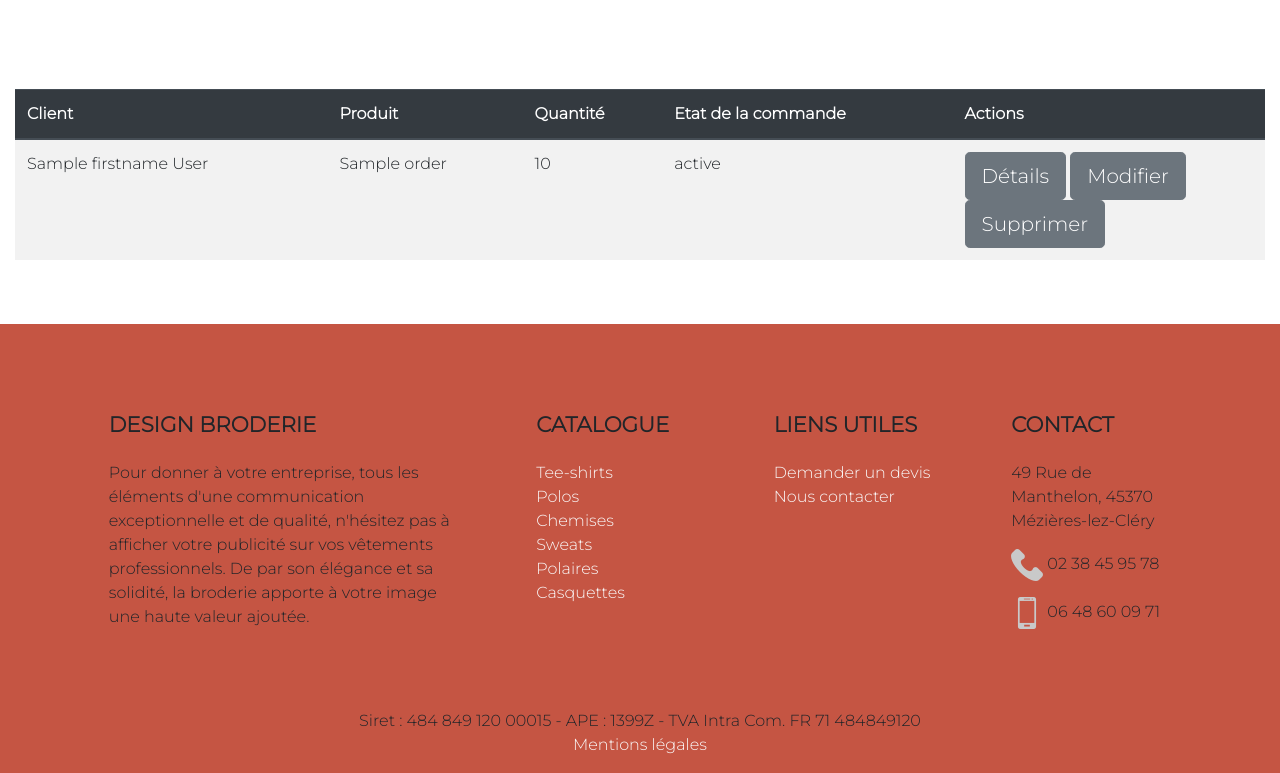
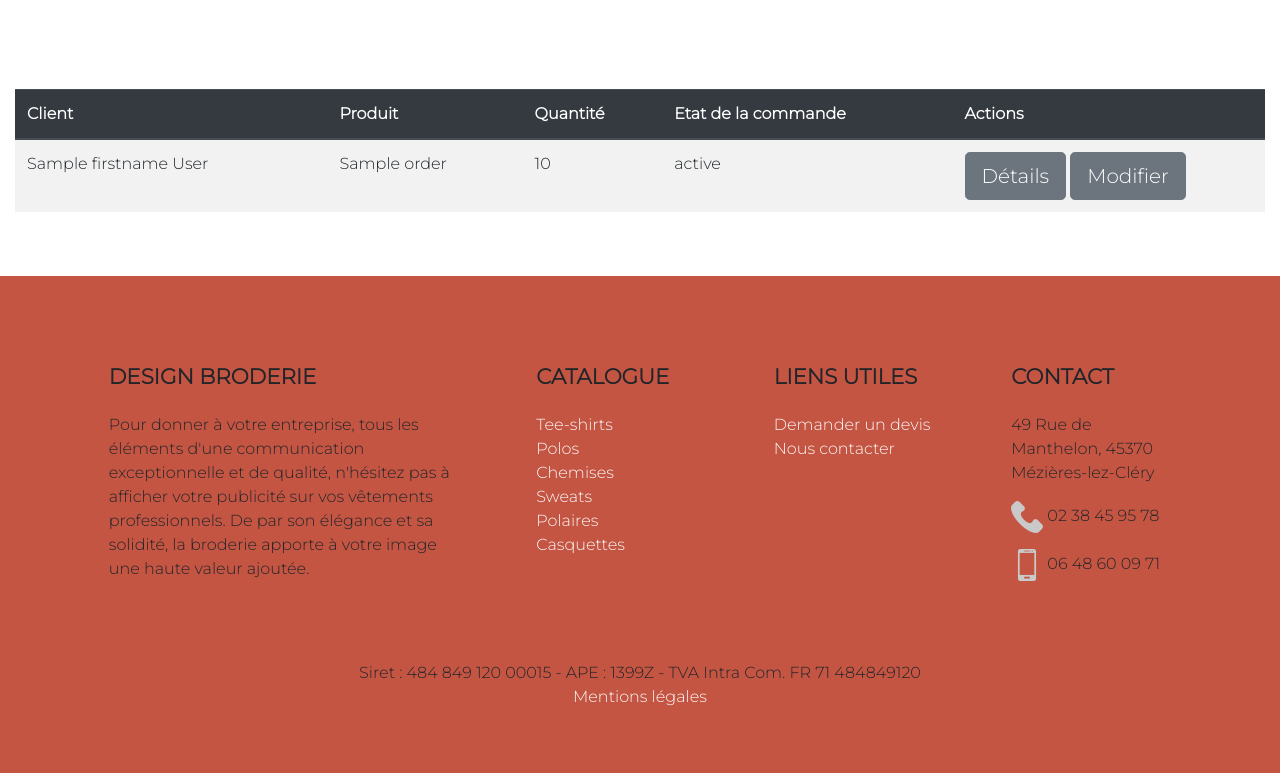
Before and after one commit to BarbaraGonthier/Project-2-DesignBroderie, a PHP site: template src/View/OrderAdmin/index.html.twig in a window 1280 px wide. Shown: the part 372-1145 px from the top of the page. After the commit the page ends 1078 px from the top, so only its background shows below. Run offline with PHP 8.4, Linux system fonts and the light colour scheme; the template is opened without the code that fills it: most values are stand-ins (such as "Sample title", 1, 10 or a date in 2020); some libraries are stand-ins or nearby versions.

Commit message:
admin can change status but cannot delete order

```diff
--- a/src/View/OrderAdmin/index.html.twig
+++ b/src/View/OrderAdmin/index.html.twig
@@ -38,7 +38,6 @@
                             <td>
                                 <a href="/order/show/{{ order.id }}" class="btn btn-secondary btn-lg" role="button">Détails</a>
                                 <a href='/order/editorder/{{ order.id }}' class="btn btn-secondary btn-lg" role="button">Modifier</a>
-                                <a href="/order/delete/{{ order.id }}" class="btn btn-secondary btn-lg" role="button">Supprimer</a>
                             </td>
                         </tr>
                     {% endfor %}
```
